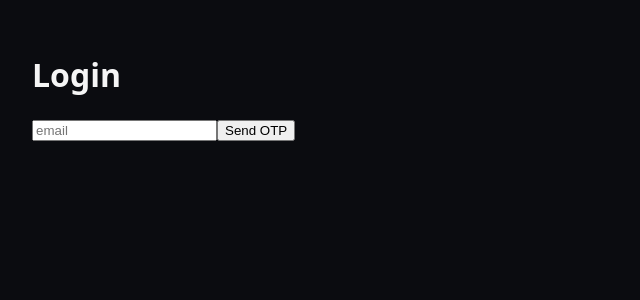
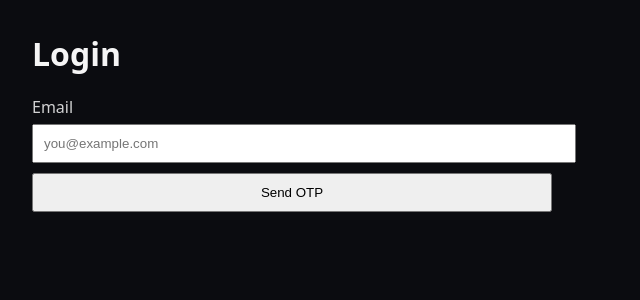
Before and after one commit to FrugalFetishes/frugalfetishes-frontend-next, a Next.js app: page /login in a window 1280 px wide. Shown: the top 300 px of the page, without its empty margins (0-640 px from the left). Built offline with nearby package versions, Linux system fonts and the light colour scheme.

Commit message:
Update page.tsx

```diff
--- a/src/app/login/page.tsx
+++ b/src/app/login/page.tsx
@@ -5,36 +5,120 @@ import { startOTP, verifyOTP } from "@/lib/auth";
 
 export default function LoginPage() {
   const [email, setEmail] = useState("");
-  const [code, setCode] = useState("");
-  const [stage, setStage] = useState<"email" | "code">("email");
+  const [otp, setOtp] = useState("");
+  const [stage, setStage] = useState<"email" | "otp">("email");
+  const [status, setStatus] = useState("");
+  const [devOtp, setDevOtp] = useState("");
 
-  async function submitEmail() {
-    await startOTP(email);
-    setStage("code");
+  async function onSendOtp() {
+    setStatus("");
+    setDevOtp("");
+
+    const cleanEmail = email.trim().toLowerCase();
+    if (!cleanEmail || !cleanEmail.includes("@")) {
+      setStatus("Enter a valid email address, then click Send OTP.");
+      return;
+    }
+
+    try {
+      const res = await startOTP(cleanEmail);
+      if (!res?.ok) {
+        setStatus(res?.error ? String(res.error) : "OTP start failed.");
+        return;
+      }
+      if (res?.devOtp) setDevOtp(String(res.devOtp));
+      setStage("otp");
+      setStatus("OTP started. Enter the code.");
+    } catch (e: any) {
+      setStatus(String(e?.message || e));
+    }
   }
 
-  async function submitCode() {
-    const res = await verifyOTP(email, code);
-    if (res?.ok) location.href = "/discover";
+  async function onVerify() {
+    setStatus("");
+    const cleanEmail = email.trim().toLowerCase();
+    const cleanOtp = otp.trim();
+
+    if (!cleanOtp) {
+      setStatus("Enter the OTP code, then click Verify.");
+      return;
+    }
+
+    try {
+      const res = await verifyOTP(cleanEmail, cleanOtp);
+      if (!res?.ok) {
+        setStatus(res?.error ? String(res.error) : "Verify failed.");
+        return;
+      }
+      setStatus("Verified. Redirecting…");
+      window.location.href = "/discover";
+    } catch (e: any) {
+      setStatus(String(e?.message || e));
+    }
   }
 
   return (
-    <main style={{ padding: 32 }}>
-      <h1>Login</h1>
+    <main style={{ padding: 32, maxWidth: 520 }}>
+      <h1 style={{ marginTop: 0 }}>Login</h1>
 
-      {stage === "email" && (
-        <>
-          <input placeholder="email" value={email} onChange={e => setEmail(e.target.value)} />
-          <button onClick={submitEmail}>Send OTP</button>
-        </>
-      )}
+      <div style={{ display: "grid", gap: 10 }}>
+        <label>
+          <div style={{ marginBottom: 6, opacity: 0.85 }}>Email</div>
+          <input
+            value={email}
+            onChange={(e) => setEmail(e.target.value)}
+            placeholder="you@example.com"
+            autoComplete="email"
+            style={{ width: "100%", padding: 10 }}
+          />
+        </label>
 
-      {stage === "code" && (
-        <>
-          <input placeholder="OTP code" value={code} onChange={e => setCode(e.target.value)} />
-          <button onClick={submitCode}>Verify</button>
-        </>
-      )}
+        {stage === "email" ? (
+          <button onClick={onSendOtp} style={{ padding: "10px 14px" }}>
+            Send OTP
+          </button>
+        ) : (
+          <>
+            {devOtp ? (
+              <div style={{ padding: 10, border: "1px solid rgba(255,255,255,.2)", borderRadius: 8 }}>
+                <div style={{ fontWeight: 700, marginBottom: 6 }}>DEV OTP (testing)</div>
+                <div style={{ fontSize: 22, letterSpacing: 2 }}>{devOtp}</div>
+              </div>
+            ) : null}
+
+            <label>
+              <div style={{ marginBottom: 6, opacity: 0.85 }}>OTP Code</div>
+              <input
+                value={otp}
+                onChange={(e) => setOtp(e.target.value)}
+                placeholder="6-digit code"
+                autoComplete="one-time-code"
+                inputMode="numeric"
+                style={{ width: "100%", padding: 10 }}
+              />
+            </label>
+
+            <div style={{ display: "flex", gap: 10 }}>
+              <button onClick={onVerify} style={{ padding: "10px 14px" }}>
+                Verify
+              </button>
+              <button
+                onClick={() => {
+                  setStage("email");
+                  setOtp("");
+                  setStatus("");
+                  setDevOtp("");
+                }}
+                style={{ padding: "10px 14px" }}
+              >
+                Back
+              </button>
+            </div>
+          </>
+        )}
+
+        {status ? <div style={{ opacity: 0.9 }}><em>{status}</em></div> : null}
+      </div>
     </main>
   );
 }
```
